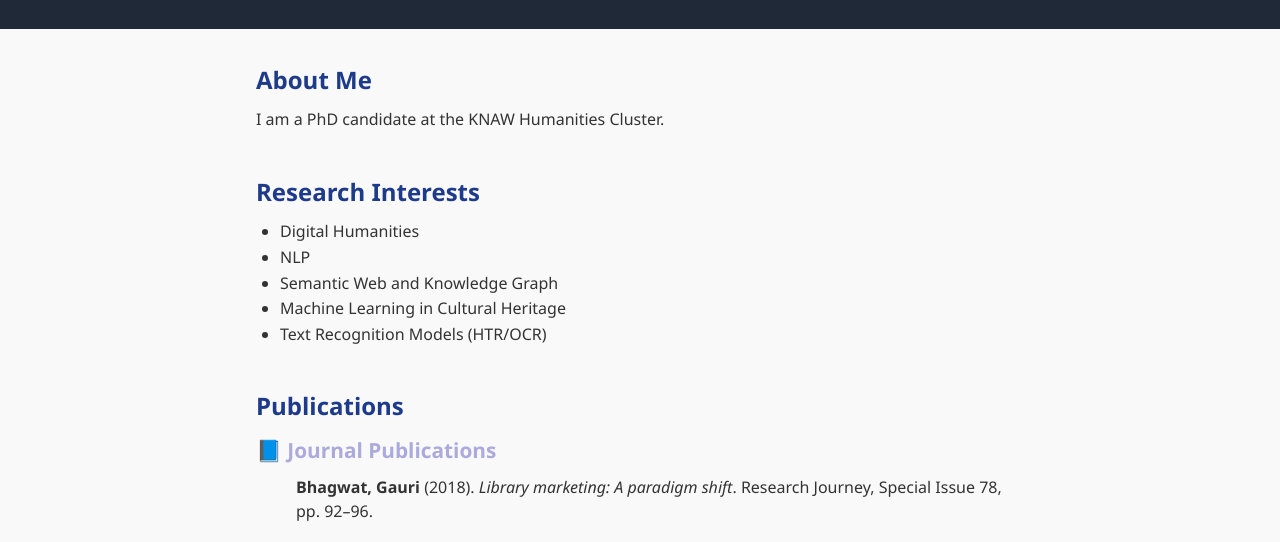
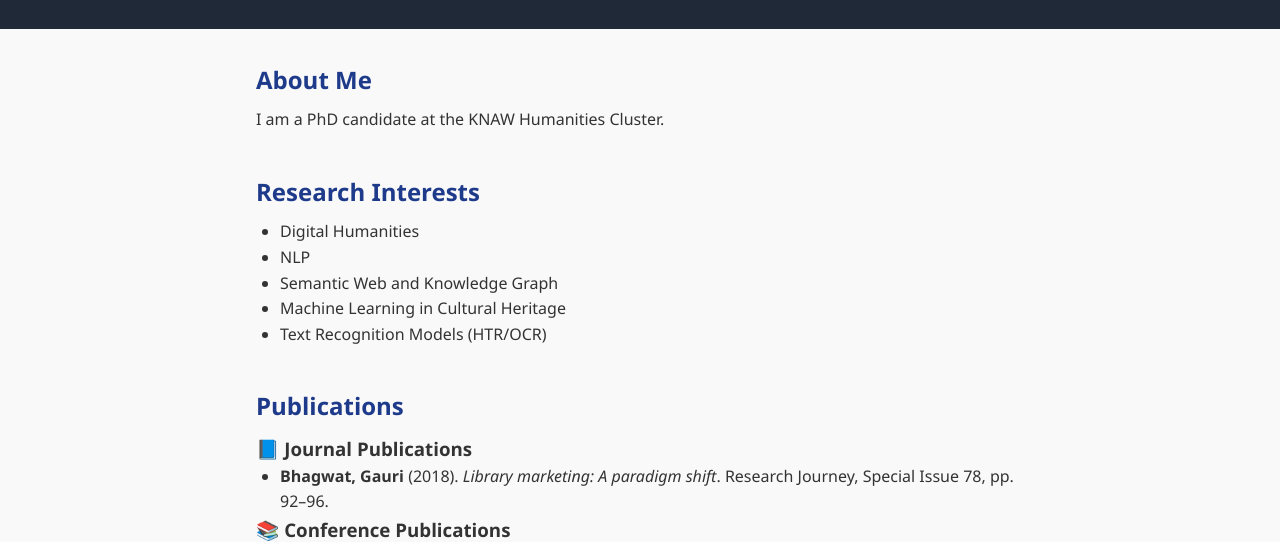
Before and after one commit to BhagwatGauri/portfolio, a plain HTML site: page index.html in a window 1280 px wide. Shown: the part 219-761 px from the top of the page. Drawn offline with Linux system fonts and the light colour scheme.

Commit message:
Update style.css

```diff
--- a/style.css
+++ b/style.css
@@ -80,33 +80,3 @@ footer {
   background-color: #e5e7eb;
   color: #555;
 }
-.publications {
-  margin-top: 4rem;
-  width: 80%;
-  max-width: 800px;
-}
-
-.publications h2 {
-  font-size: 2rem;
-  margin-bottom: 1rem;
-}
-
-.pub-category {
-  margin-bottom: 2rem;
-}
-
-.pub-category h3 {
-  color: #aad;
-  font-size: 1.3rem;
-  margin-bottom: 0.5rem;
-}
-
-.pub-category ul {
-  list-style: none;
-  padding-left: 1rem;
-}
-
-.pub-category ul li {
-  margin-bottom: 0.5rem;
-  line-height: 1.5;
-}
```
